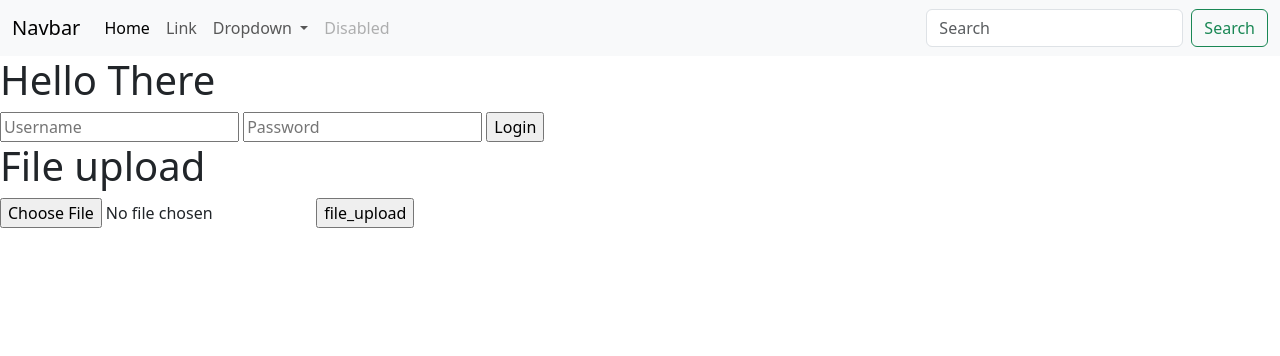
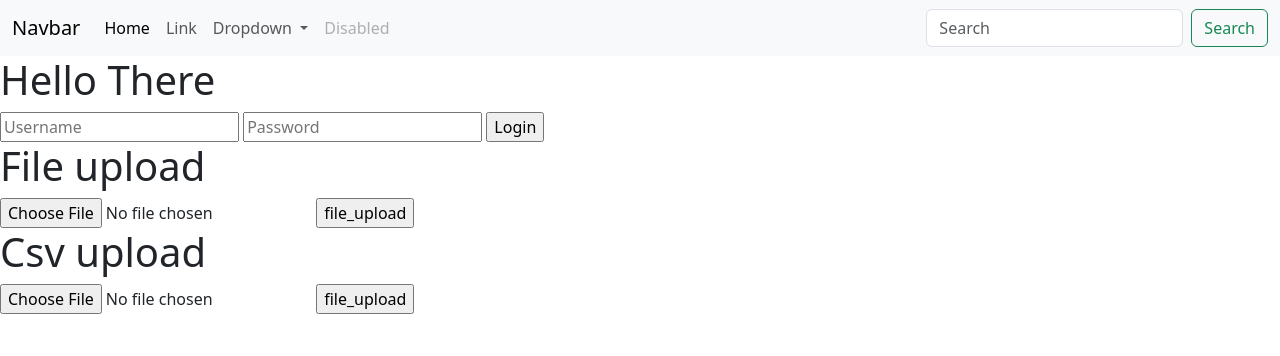
Before and after one commit to AkibDa/flask, a Flask app: page / in a window 1280 px wide. Shown: the top 356 px of the page. Run offline with Flask 3, Linux system fonts and the light colour scheme.

Commit message:
converting csv files

```diff
--- a/app.py
+++ b/app.py
@@ -1,4 +1,5 @@
-from flask import Flask, render_template, request
+from flask import Flask, render_template, request, Response
+import pandas as pd
 
 app = Flask(__name__, template_folder='templates')
 
@@ -22,8 +23,23 @@ def file_upload():
 
   if file.content_type == 'text/plain':
     return file.read().decode()
-  else:
-    return "Please give a '.txt' file"
+  elif file.content_type == 'application/vnd.openxmlformats-officedocument.spreadsheetml.sheet' or file.content_type == 'application/vnd.ms-excel':
+    df = pd.read_excel(file)
+    return df.to_html()
+
+@app.route('/convert_csv', methods=['POST'])
+def convert_csv():
+  file = request.files['file']
+  df = pd.read_excel(file)
+
+  response = Response(
+    df.to_csv(),
+    mimetype='text/csv',
+    headers={
+      'Content-Disposition': 'attachment; filename=result.csv'
+    }
+  )
+
 
 @app.route('/greet/<name>')
 def nam(name):
--- a/templates/index.html
+++ b/templates/index.html
@@ -11,7 +11,13 @@
 
 <h1>File upload</h1>
 <form method='POST' action="{{url_for('file_upload')}}" enctype="multipart/form-data">
-  <input type="file" name="file" accept="text/plain" required='required'>
+  <input type="file" name="file" accept="application/vnd.openxmlformats-officedocument.spreadsheetml.sheet, application/vnd.ms-excel, text/plain" required='required'>
+  <input type="submit" value='file_upload'>
+</form>
+
+<h1>Csv upload</h1>
+<form method='POST' action="{{url_for('convert_csv')}}" enctype="multipart/form-data">
+  <input type="file" name="file" accept="application/vnd.openxmlformats-officedocument.spreadsheetml.sheet, application/vnd.ms-excel" required='required'>
   <input type="submit" value='file_upload'>
 </form>
 
```
